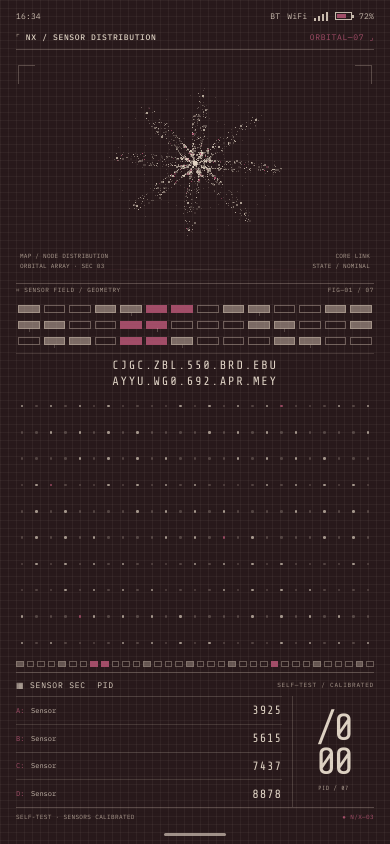
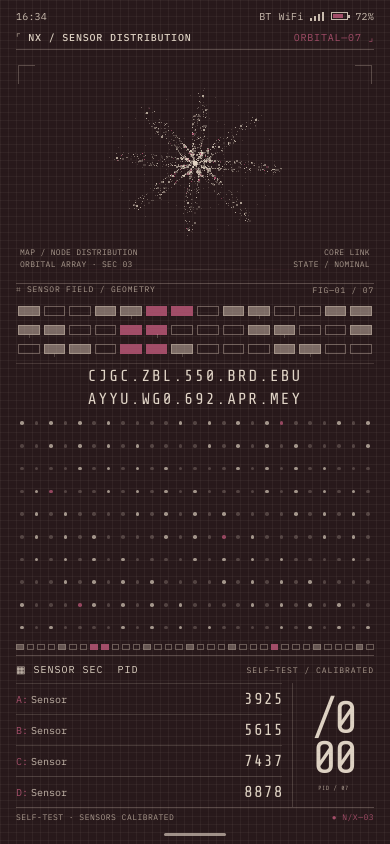
Before and after one commit to ashankchoudhury-ui/NEXUS-OS, a plain HTML site: page web/index.html in a window 390 px wide. Drawn offline with nearby package versions, Linux system fonts and the light colour scheme.

Commit message:
Increase NEXUS reference typography and pixel detail for phone legibility

```diff
--- a/web/index.html
+++ b/web/index.html
@@ -9,18 +9,18 @@
 *{box-sizing:border-box}html,body{margin:0;width:100%;height:100%;overflow:hidden;background:#100b0d;color:var(--ink);font-family:'IBM Plex Mono',monospace}body{display:flex;justify-content:center}
 .screen{width:min(100vw,430px);height:100svh;min-height:560px;position:relative;overflow:hidden;background-color:var(--bg);background-image:linear-gradient(var(--grid) 1px,transparent 1px),linear-gradient(90deg,var(--grid) 1px,transparent 1px);background-size:8px 8px;padding:calc(env(safe-area-inset-top) + 7px) 16px calc(env(safe-area-inset-bottom) + 8px);display:flex;flex-direction:column;isolation:isolate}
 .screen:after{content:"";position:absolute;inset:0;pointer-events:none;z-index:10;opacity:.12;background:repeating-linear-gradient(0deg,transparent 0 3px,rgba(0,0,0,.22) 4px)}
-.status{height:18px;flex:none;display:flex;justify-content:space-between;align-items:center;font-size:8px;color:#c9bbae;letter-spacing:.02em}.status-right{display:flex;align-items:center;gap:7px}.signal{height:9px;display:inline-flex;align-items:end;gap:2px}.signal i{display:block;width:2px;background:#c9bbae}.signal i:nth-child(1){height:3px}.signal i:nth-child(2){height:5px}.signal i:nth-child(3){height:7px}.signal i:nth-child(4){height:9px}.battery{width:17px;height:8px;border:1px solid #c9bbae;padding:1px;position:relative}.battery:after{content:"";position:absolute;right:-3px;top:2px;width:2px;height:3px;background:#c9bbae}.battery b{display:block;width:72%;height:100%;background:var(--pink)}
-.header{height:25px;flex:none;border-bottom:1px solid var(--line);display:flex;justify-content:space-between;align-items:center;font-size:8px;letter-spacing:.08em;color:var(--dim)}.header strong{font-weight:500;color:var(--ink)}.header .id{color:var(--pink)}
-.art{height:clamp(170px,27vh,238px);flex:none;position:relative;margin-top:5px}#star{width:100%;height:100%;display:block;image-rendering:pixelated}.corner{position:absolute;top:10px;left:2px;width:17px;height:19px;border-top:1px solid var(--line);border-left:1px solid var(--line)}.corner.r{left:auto;right:2px;border-left:0;border-right:1px solid var(--line)}.artnote{position:absolute;left:4px;bottom:12px;font-size:6px;line-height:1.55;color:var(--dim);letter-spacing:.04em}.artnote.r{left:auto;right:4px;text-align:right}.artscan{position:absolute;left:2px;right:2px;top:-10%;height:1px;pointer-events:none;background:linear-gradient(90deg,transparent,rgba(162,77,104,.2),rgba(225,211,194,.55),rgba(162,77,104,.2),transparent);opacity:0;animation:quietScan 12s ease-in-out infinite}@keyframes quietScan{0%,6%{top:-4%;opacity:0}11%{opacity:.5}45%{opacity:.28}52%,100%{top:105%;opacity:0}}
-.artbase{height:13px;flex:none;border-top:1px solid var(--line);display:flex;align-items:center;justify-content:space-between;color:var(--dim);font-size:6px;letter-spacing:.1em}
-.channel-grid{height:58px;flex:none;display:grid;grid-template-columns:repeat(14,1fr);grid-template-rows:repeat(3,1fr);gap:4px;padding:7px 2px 6px;border-bottom:1px solid rgba(220,204,188,.16)}.channel-grid i{height:8px;align-self:center;border:1px solid rgba(220,204,188,.62);opacity:.62;position:relative}.channel-grid i.fill{background:rgba(220,204,188,.58);opacity:.8}.channel-grid i.hot{background:var(--pink);border-color:var(--pink);opacity:1}.channel-grid i:nth-child(5n):after{content:"";position:absolute;left:50%;top:100%;height:4px;border-left:1px solid rgba(220,204,188,.3)}
-.hex{height:39px;flex:none;display:flex;align-items:center;justify-content:center;text-align:center;font-family:'Share Tech Mono',monospace;font-size:12px;line-height:1.4;letter-spacing:.15em;color:#e1d5c7;white-space:nowrap}
-.dotfield{flex:1;min-height:60px;display:grid;grid-template-columns:repeat(25,1fr);grid-auto-rows:1fr;gap:4px;padding:2px 1px 7px;align-content:stretch;overflow:hidden}.dotfield i{width:2.5px;height:2.5px;border-radius:50%;background:#dfd1c1;opacity:.23;justify-self:center;align-self:center}.dotfield i.lit{opacity:.68}.dotfield i.hot{background:var(--pink);opacity:.9}
+.status{height:18px;flex:none;display:flex;justify-content:space-between;align-items:center;font-size:10px;color:#c9bbae;letter-spacing:.02em}.status-right{display:flex;align-items:center;gap:7px}.signal{height:9px;display:inline-flex;align-items:end;gap:2px}.signal i{display:block;width:2px;background:#c9bbae}.signal i:nth-child(1){height:3px}.signal i:nth-child(2){height:5px}.signal i:nth-child(3){height:7px}.signal i:nth-child(4){height:9px}.battery{width:17px;height:8px;border:1px solid #c9bbae;padding:1px;position:relative}.battery:after{content:"";position:absolute;right:-3px;top:2px;width:2px;height:3px;background:#c9bbae}.battery b{display:block;width:72%;height:100%;background:var(--pink)}
+.header{height:25px;flex:none;border-bottom:1px solid var(--line);display:flex;justify-content:space-between;align-items:center;font-size:10px;letter-spacing:.08em;color:var(--dim)}.header strong{font-weight:500;color:var(--ink)}.header .id{color:var(--pink)}
+.art{height:clamp(170px,27vh,238px);flex:none;position:relative;margin-top:5px}#star{width:100%;height:100%;display:block;image-rendering:pixelated}.corner{position:absolute;top:10px;left:2px;width:17px;height:19px;border-top:1px solid var(--line);border-left:1px solid var(--line)}.corner.r{left:auto;right:2px;border-left:0;border-right:1px solid var(--line)}.artnote{position:absolute;left:4px;bottom:12px;font-size:8px;line-height:1.55;color:var(--dim);letter-spacing:.04em}.artnote.r{left:auto;right:4px;text-align:right}.artscan{position:absolute;left:2px;right:2px;top:-10%;height:1px;pointer-events:none;background:linear-gradient(90deg,transparent,rgba(162,77,104,.2),rgba(225,211,194,.55),rgba(162,77,104,.2),transparent);opacity:0;animation:quietScan 12s ease-in-out infinite}@keyframes quietScan{0%,6%{top:-4%;opacity:0}11%{opacity:.5}45%{opacity:.28}52%,100%{top:105%;opacity:0}}
+.artbase{height:13px;flex:none;border-top:1px solid var(--line);display:flex;align-items:center;justify-content:space-between;color:var(--dim);font-size:8px;letter-spacing:.1em}
+.channel-grid{height:68px;flex:none;display:grid;grid-template-columns:repeat(14,1fr);grid-template-rows:repeat(3,1fr);gap:4px;padding:7px 2px 6px;border-bottom:1px solid rgba(220,204,188,.16)}.channel-grid i{height:10px;align-self:center;border:1px solid rgba(220,204,188,.62);opacity:.62;position:relative}.channel-grid i.fill{background:rgba(220,204,188,.58);opacity:.8}.channel-grid i.hot{background:var(--pink);border-color:var(--pink);opacity:1}.channel-grid i:nth-child(5n):after{content:"";position:absolute;left:50%;top:100%;height:4px;border-left:1px solid rgba(220,204,188,.3)}
+.hex{height:48px;flex:none;display:flex;align-items:center;justify-content:center;text-align:center;font-family:'Share Tech Mono',monospace;font-size:16px;line-height:1.4;letter-spacing:.13em;color:#e1d5c7;white-space:nowrap}
+.dotfield{flex:1;min-height:60px;display:grid;grid-template-columns:repeat(25,1fr);grid-auto-rows:1fr;gap:4px;padding:2px 1px 7px;align-content:stretch;overflow:hidden}.dotfield i{width:3.5px;height:3.5px;border-radius:50%;background:#dfd1c1;opacity:.23;justify-self:center;align-self:center}.dotfield i.lit{opacity:.68}.dotfield i.hot{background:var(--pink);opacity:.9}
 .data-divider{height:12px;flex:none;display:grid;grid-template-columns:repeat(34,1fr);gap:3px;border-bottom:1px solid var(--line)}.data-divider i{height:6px;border:1px solid rgba(220,204,188,.6);opacity:.6;align-self:start}.data-divider i.on{background:rgba(220,204,188,.55)}.data-divider i.pink{background:var(--pink);border-color:var(--pink);opacity:1}
-.sensor-head{height:23px;flex:none;display:flex;align-items:center;justify-content:space-between;font-size:8px;letter-spacing:.1em;color:var(--ink)}.sensor-head span:last-child{color:var(--dim);font-size:6px}
-.sensor-layout{height:111px;flex:none;display:grid;grid-template-columns:minmax(0,1fr) 82px;gap:10px}.sensor-rows{display:grid;grid-template-rows:repeat(4,1fr)}.sensor-row{display:grid;grid-template-columns:15px minmax(0,1fr) 38px;align-items:center;border-top:1px solid rgba(220,204,188,.17);font-size:7px;color:#c2b4a8}.sensor-row .letter{color:var(--pink)}.sensor-row .value{font-family:'Share Tech Mono',monospace;font-size:12px;text-align:right;color:var(--ink);letter-spacing:.08em}
-.glyphs{border-left:1px solid rgba(220,204,188,.2);display:flex;flex-direction:column;justify-content:center;align-items:center;gap:1px;color:var(--ink);font-family:'Share Tech Mono',monospace}.glyphs strong{font-size:38px;line-height:.85;font-weight:400;letter-spacing:-.08em}.glyphs small{font-size:6px;color:var(--dim);letter-spacing:.1em;margin-top:6px}
-.footer{height:19px;flex:none;border-top:1px solid var(--line);display:flex;align-items:center;justify-content:space-between;font-size:6px;letter-spacing:.06em;color:var(--dim)}.footer .state{color:var(--pink)}.home{width:62px;height:3px;background:#d7c9bc;border-radius:3px;opacity:.68;margin:7px auto 0;flex:none}
+.sensor-head{height:27px;flex:none;display:flex;align-items:center;justify-content:space-between;font-size:10px;letter-spacing:.1em;color:var(--ink)}.sensor-head span:last-child{color:var(--dim);font-size:8px}
+.sensor-layout{height:124px;flex:none;display:grid;grid-template-columns:minmax(0,1fr) 82px;gap:10px}.sensor-rows{display:grid;grid-template-rows:repeat(4,1fr)}.sensor-row{display:grid;grid-template-columns:15px minmax(0,1fr) 38px;align-items:center;border-top:1px solid rgba(220,204,188,.17);font-size:10px;color:#c2b4a8}.sensor-row .letter{color:var(--pink)}.sensor-row .value{font-family:'Share Tech Mono',monospace;font-size:16px;text-align:right;color:var(--ink);letter-spacing:.08em}
+.glyphs{border-left:1px solid rgba(220,204,188,.2);display:flex;flex-direction:column;justify-content:center;align-items:center;gap:1px;color:var(--ink);font-family:'Share Tech Mono',monospace}.glyphs strong{font-size:46px;line-height:.85;font-weight:400;letter-spacing:-.08em}.glyphs small{font-size:6px;color:var(--dim);letter-spacing:.1em;margin-top:6px}
+.footer{height:19px;flex:none;border-top:1px solid var(--line);display:flex;align-items:center;justify-content:space-between;font-size:8px;letter-spacing:.06em;color:var(--dim)}.footer .state{color:var(--pink)}.home{width:62px;height:3px;background:#d7c9bc;border-radius:3px;opacity:.68;margin:7px auto 0;flex:none}
 @media(min-width:600px){.screen{height:min(900px,96svh);margin:2svh auto;border:1px solid #5b3c43;box-shadow:0 18px 65px #000}}
 @media(max-height:700px){.art{height:23vh}.sensor-layout{height:96px}.channel-grid{height:49px}.hex{height:34px}.dotfield{min-height:44px}}
 @media(prefers-reduced-motion:reduce){.artscan{animation:none}}
```
